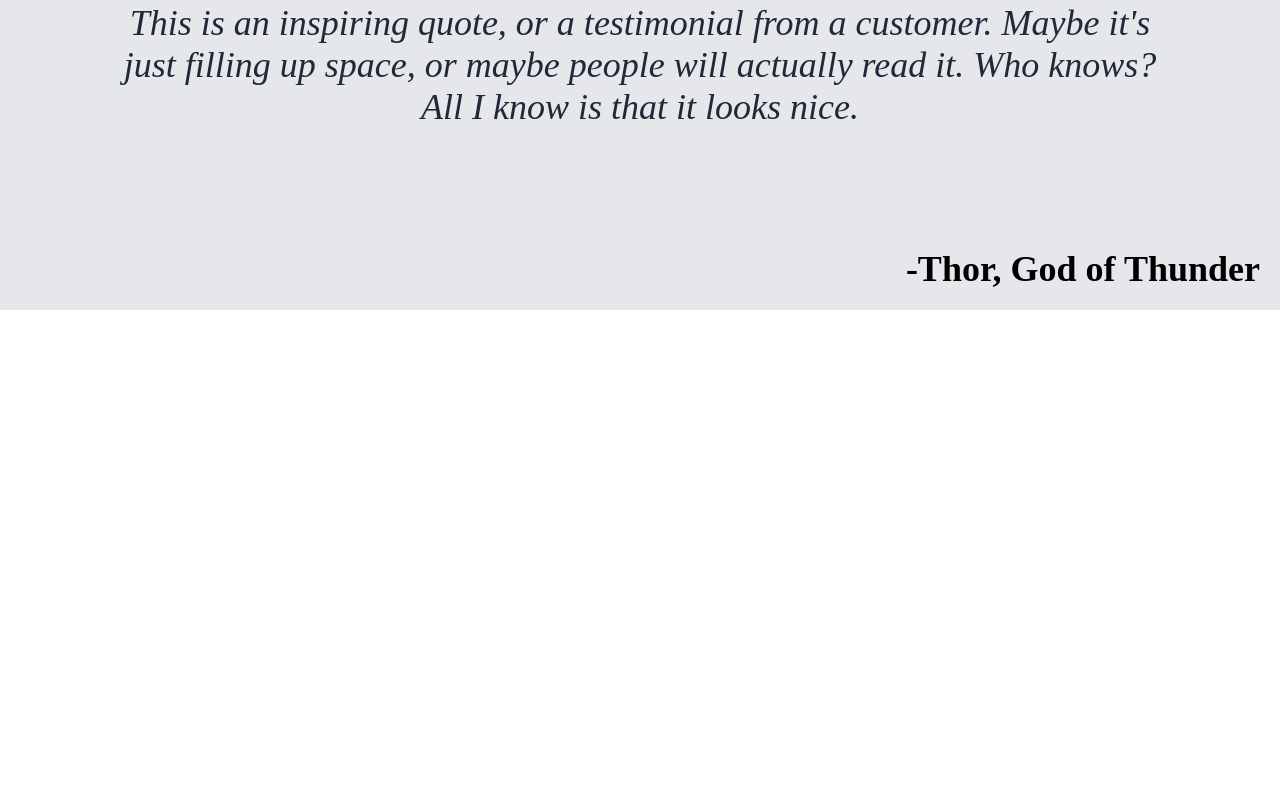
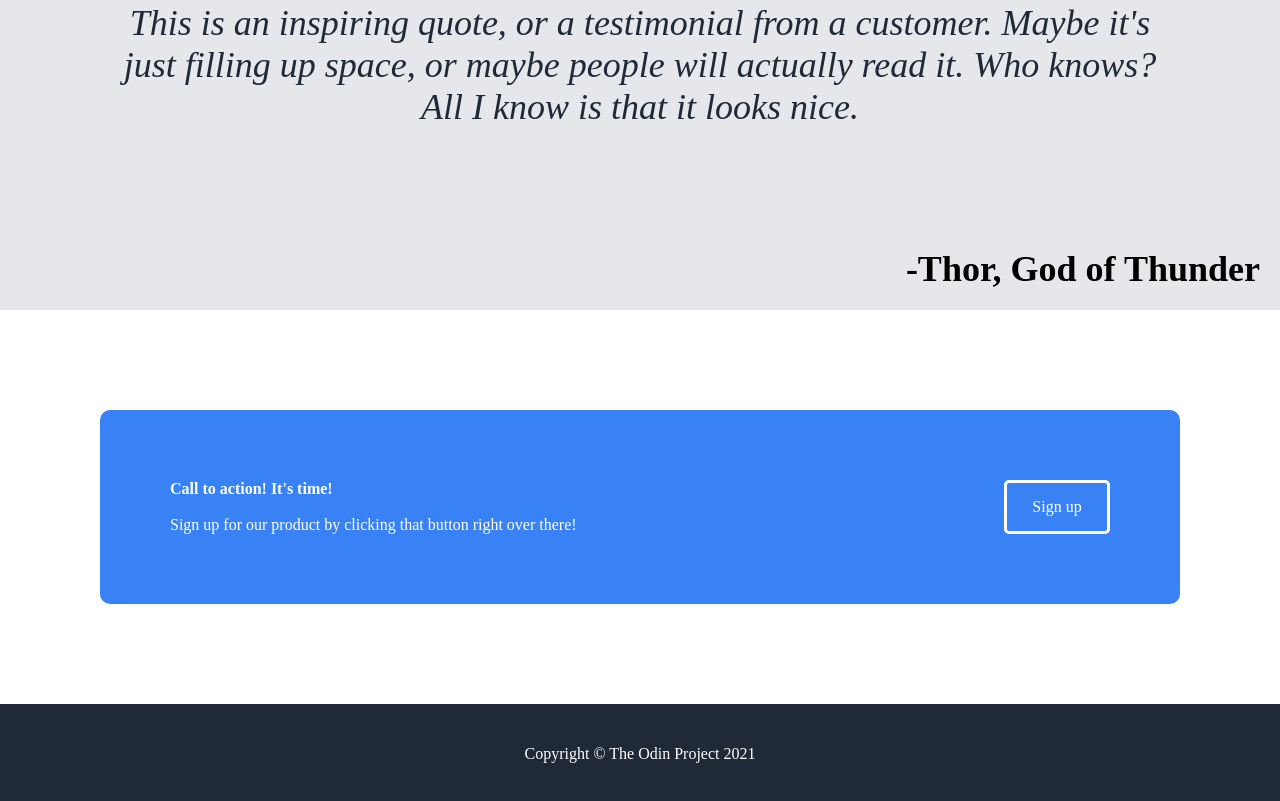
Before and after one commit to Morrell14/Landing_Pages, a plain HTML site: page index.html in a window 1280 px wide. Shown: the part 921-1722 px from the top of the page. Before the commit the page ends 1231 px from the top, so only its background shows below. Drawn offline with Linux system fonts and the light colour scheme.

Commit message:
project done

```diff
--- a/index.html
+++ b/index.html
@@ -88,8 +88,20 @@
 
         </div>
 
+        <div class = container_sign_up >
+            <div class = left_info>
+                <div style="font-weight: bold;"> Call to action! It's time! </div>
+                <br>
+                Sign up for our product by clicking that button right over there!
+            </div>
+            <div class = right_info>
+                <div> Sign up </div>
+            </div>
+
+        </div>
+
         <div class = footer>
-
+            <div> Copyright © The Odin Project 2021 </div>
         </div>
 
     </body>
--- a/styles.css
+++ b/styles.css
@@ -121,6 +121,8 @@ button {
     display: flex;
     flex-direction: column;
     background-color: #E5E7EB;
+    justify-content: center;
+    align-items: center;
 }
 
 .content {
@@ -143,3 +145,39 @@ button {
     font-weight: bold;
     margin:20px;
 }
+
+.container_sign_up {
+    display: flex;
+    justify-content: space-between;
+    background-color: #3882F6;
+    padding: 70px;
+    margin: 100px;
+    border-radius: 10px;
+
+
+}
+
+.left_info {
+    color: white;
+    font-size: medium;
+}
+
+.right_info {
+    border: solid;
+    color: white;
+    border-radius: 5px;
+    width: 100px;
+    display: flex;
+    justify-content: center;
+    align-items: center;
+}
+
+.footer {
+    display: flex;
+    background-color: #1F2937;
+    text-align: center;
+    height: 100px;
+    color: white;
+    justify-content: center;
+    align-items: center;
+}
```
